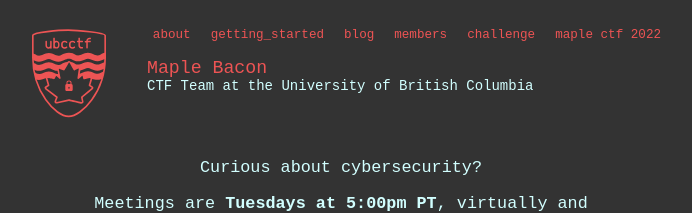
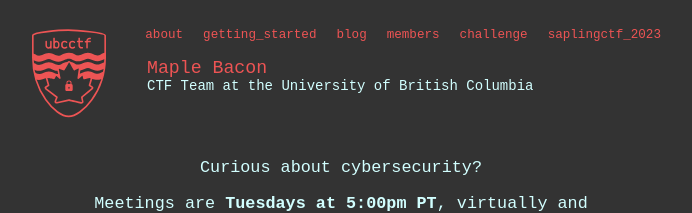
Before and after one commit to ubcctf/ubcctf.github.io, a Jekyll site: the page built from index.html, in a window 1280 px wide. Shown: the top 213 px of the page, without its empty margins (299-991 px from the left). Built offline with Jekyll 4.4.1, drawn with Linux system fonts in a browser that asks for light colours; nearby versions of some CDN libraries; some web fonts are replaced.

Commit message:
Link to SaplingCTF

```diff
--- a/_layouts/default.html
+++ b/_layouts/default.html
@@ -37,7 +37,7 @@
           {% for p in pages %}
           <a href="/{{ p }}"{% if page.name contains p %} class="active"{% endif %}>{{ p }}</a>
           {% endfor %}
-          <a href="https://ctf.maplebacon.org" >maple&nbsp;ctf&nbsp;2022</a>
+          <a href="https://ctf.maplebacon.org" >saplingctf_2023</a>
         </nav>
         <div class="logo">
           <a href="/">
```
